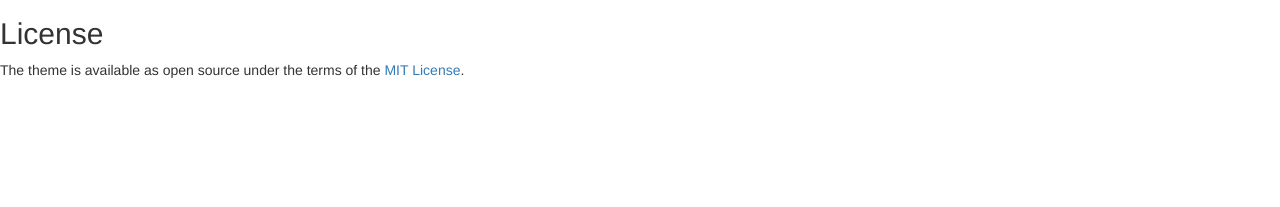
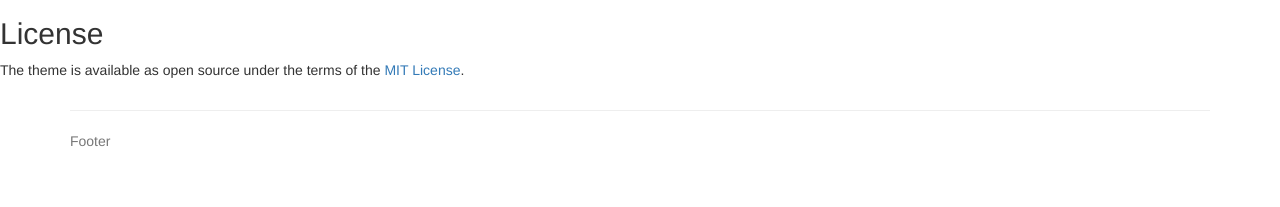
Before and after one commit to mzyy94/jekyll-kieta-theme, a Jekyll site: the page built from README.md, in a window 1280 px wide. Shown: the part 996-1203 px from the top of the page. Built offline with Jekyll 4.4.1, drawn with Linux system fonts in a browser that asks for light colours; nearby versions of some CDN libraries; our own code applies the rules of GitHub Pages for plain Markdown files; before the commit the page ends 1086 px from its top, so only the background shows below that.

Commit message:
Add footer

```diff
--- /dev/null
+++ b/_includes/footer.html
@@ -0,0 +1,8 @@
+<footer class="footer">
+  <div class="container">
+    <hr>
+    <div>
+      <p class="text-muted">Footer</p>
+    </div>
+  </div>
+</footer>
--- a/_layouts/default.html
+++ b/_layouts/default.html
@@ -4,5 +4,6 @@
 <body>
 {% include navbar.html %}
 {{ content }}
+{% include footer.html %}
 </body>
 </html>
--- a/assets/stylesheets/style.scss
+++ b/assets/stylesheets/style.scss
@@ -26,6 +26,14 @@ nav.navbar-top {
   top: 20px;
 }
 
+/* Footer */
+
+footer.footer {
+  bottom: 0;
+  width: 100%;
+  height: 120px;
+}
+
 .category {
     background: lightgrey;
     color: black;
```
